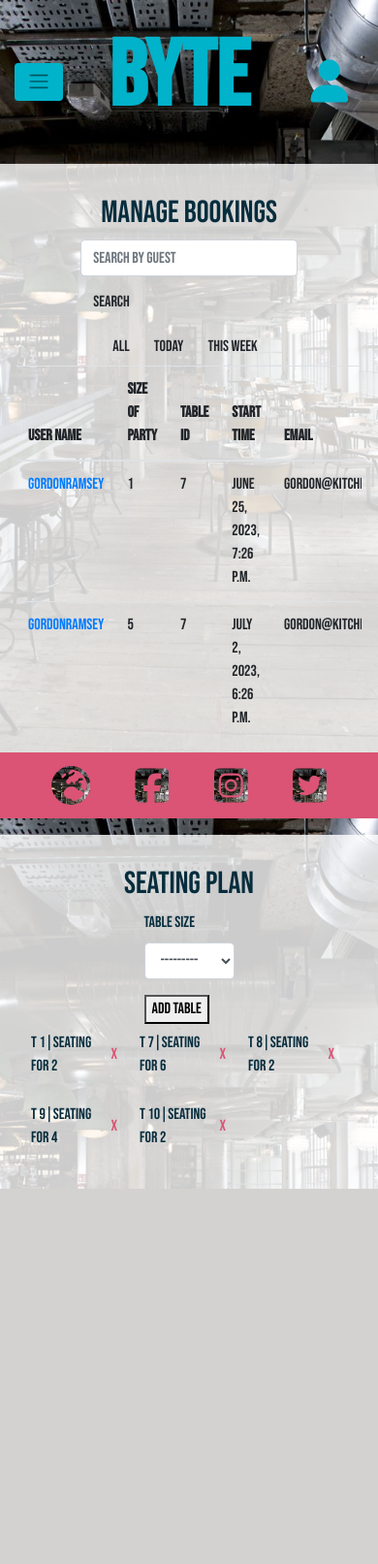
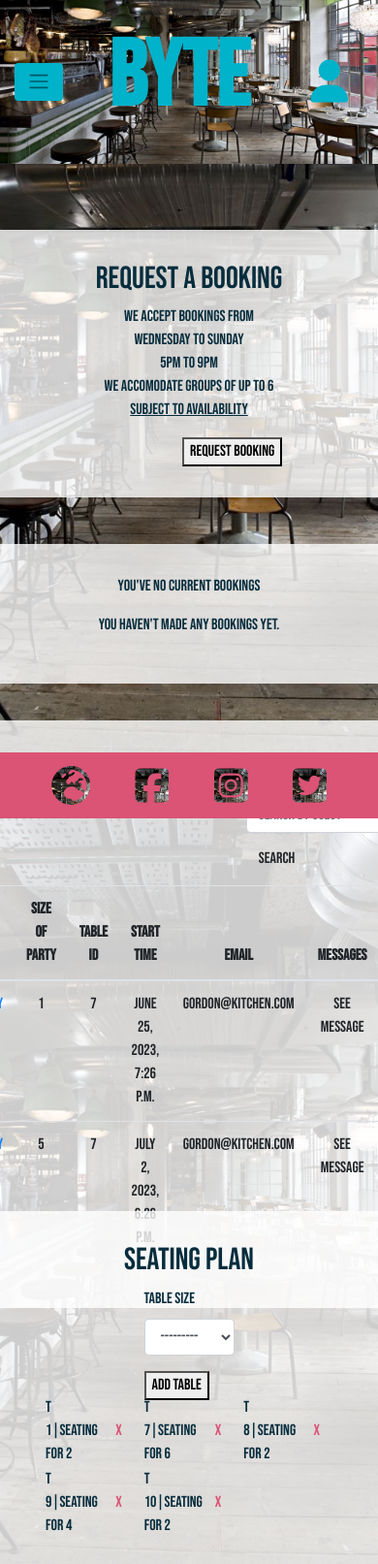
Before and after one commit to OisinWrites/Byte, a Django app: page /bookings/bookings/manage/ in a window 390 px wide; the page is wider, and only the part inside the window is pictured. Shown: the top 1613 px of that part at 97% size. Before the commit the page ends 1226 px from the top of that part, so only its background shows below. Run offline with Django 3.2, Linux system fonts and the light colour scheme; a user stored in the database is signed in; data comes from the database, SQL or seed files in the repository; some libraries are stand-ins or nearby versions.

Commit message:
Fix the header and move the nav bar insie of it

```diff
--- a/bookings/templates/bookings/bookings_management.html
+++ b/bookings/templates/bookings/bookings_management.html
@@ -4,9 +4,99 @@
 
 {% block content %}
 {% if user.is_superuser %}
+
+
 <div class="row">
-  <div class="booking-page col-md-6">
-    <h2>Manage Bookings</h2>
+  <div class="booking-page bh-hide col-md-2 col-xs-1">
+    <div class="booking-heading">
+      <p>Bookings</p>
+    </div>
+  </div>
+  <div class="booking-page col-sx-12 col-md-6">
+    <div class="text-center">
+      <h2>Request a Booking</h2>
+    {% if user.is_authenticated %}
+      <p class="text-center">
+        We accept bookings from  <br>
+        Wednesday to Sunday<br>
+        5pm to 9pm<br>
+        We accomodate groups of up to 6<br>
+        <u>Subject to Availability</u>
+      </p>
+
+      <form method="POST" class="booking-form">
+          {% csrf_token %}
+          {{ form|crispy }}
+
+          {% if messages %}
+              <ul class="messages">
+                  {% for message in messages %}
+                      <li{% if message.tags %} class="{{ message.tags }}"{% endif %}>{{ message }}</li>
+                  {% endfor %}
+              </ul>
+          {% endif %}
+
+          <button class="booking-submit-button" type="submit">Request Booking</button>
+      </form>
+
+    {% else %}
+      <div>
+        <p>Please
+          <a href="{% url 'account_signup' %}" class="my-0 account-logo"> sign in </a>
+          to make a booking</p>
+      </div>
+    {% endif %}
+    </div>
+  </div>
+
+  {% if user.is_authenticated %}
+    <div class="booking-list booking-page col-md-4">
+      <div class="text-center">
+        {% if users_bookings %}
+          <h3>My Bookings</h3>
+          <p>Select a booking to edit it</p>
+        {% else %}
+          <p>You've no current bookings</p>
+        {% endif %}
+      </div>
+
+      <div class="text-right">
+        {% if current_bookings %}
+        {% for booking in current_bookings %}
+          {% if booking.user == request.user %}
+            <div class="row my-0 current_bookings">
+              <a href="{% url 'edit_booking' booking_id=booking.id %}" class="btn edit-booking-btn">
+                {{ booking.start_time|date:"M d" }} at
+                {{ booking.start_time|time:"g:i A" }}
+                <br class="split-booking-line">
+                for
+                {{ booking.size_of_party }}
+                {% if booking.size_of_party == 1 %} guest{% else %} guests{% endif %}
+              </a>
+              <a href="{% url 'delete_booking' booking_id=booking.id %}" class="btn delete-button">
+                <i class="fa-solid fa-delete-left"></i>
+              </a>
+            </div>
+          {% endif %}
+        {% empty %}
+          <p>You haven't made any bookings yet.</p>
+        {% endfor %}
+      {% else %}
+        <p>You haven't made any bookings yet.</p>
+      {% endif %}
+      </div>
+
+    </div>
+  {% endif %}
+
+</div>
+
+
+<div class="row">
+
+  <div class="booking-page col-sx-12 col-md-6">
+    <div class="text-center">
+      <h2>Manage Bookings</h2>
     <form class="form-inline float-right">
       <input class="form-control mr-sm-2" type="text" placeholder="Search by guest" name="search">
       <button class="btn my-2 my-sm-0" type="submit">Search</button>
@@ -56,6 +146,9 @@
     <p>No bookings found.</p>
     {% endif %}
   </div>
+    </div>
+  </div>
+
   <div class="booking-page col-md-6">
     <h2>Seating plan</h2>
     <form method="POST" id="table-form">
@@ -74,6 +167,18 @@
     {% endfor %}
   </div>
 </div>
+
+    <script>
+      // JavaScript code to update the value display element
+      var slider = document.getElementById('id_size_of_party');
+      var sliderValue = document.getElementById('slider_value');
+
+      sliderValue.innerHTML = slider.value; // Initial value
+
+      slider.oninput = function() {
+      sliderValue.innerHTML = this.value;
+      };
+    </script>
 {% else %}
     <script>
         window.location.href = "{% url 'home' %}";
--- a/static/css/base.css
+++ b/static/css/base.css
@@ -2,6 +2,21 @@
 html {
     font-size: 16px;
     color:rgb(16, 111, 151) !important;
+}
+
+header {
+    position: fixed;
+    top: 0;
+    left: 0;
+    width: 100%;
+    z-index: 100;
+    background: url('https://res.cloudinary.com/dwhennrjl/image/upload/v1686605231/static/media/background.jpg') no-repeat center center fixed;
+    background-size: cover;
+    background-position: center;
+}
+
+.header-spacer {
+    padding-top: 236.59px;
 }
 
 body {
@@ -270,6 +285,8 @@
     -webkit-text-fill-color: transparent;
 }
 
+
+
 .menu2 p, .book2 p, .contact2 p {
     margin-top: 2.5vh;
     font-size: 3vw;
--- a/templates/base.html
+++ b/templates/base.html
@@ -108,8 +108,6 @@
           </div>
         </div>
 
-    </header>
-
         <nav>
           <ul>
             <li><a class="burger" href="{% url 'home' %}">Home</a></li>
@@ -123,6 +121,10 @@
             {% endif %}
           </ul>
         </nav>
+
+    </header>
+
+    <div class="header-spacer"></div>
 
     <div>
       {% if messages %}
```
Lines whose indentation alone changed are shown as unchanged.
